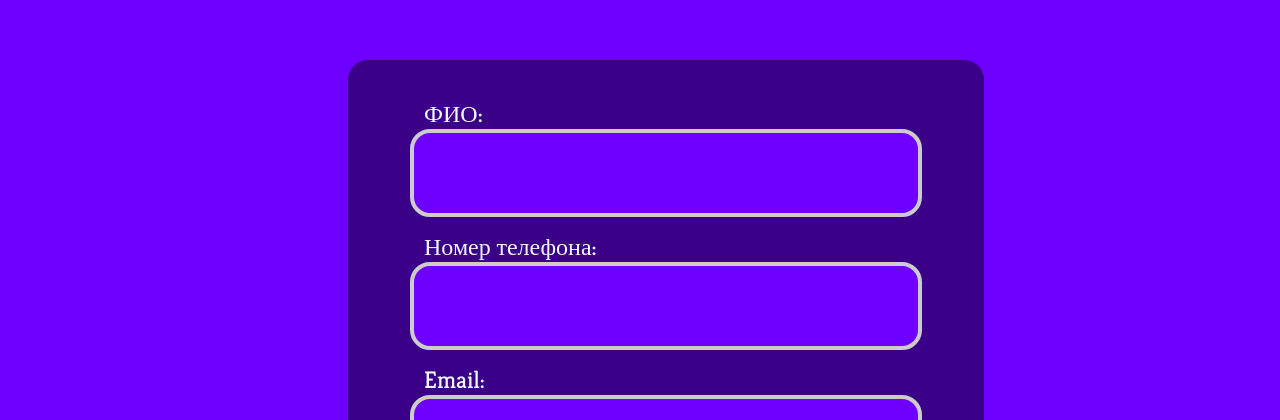
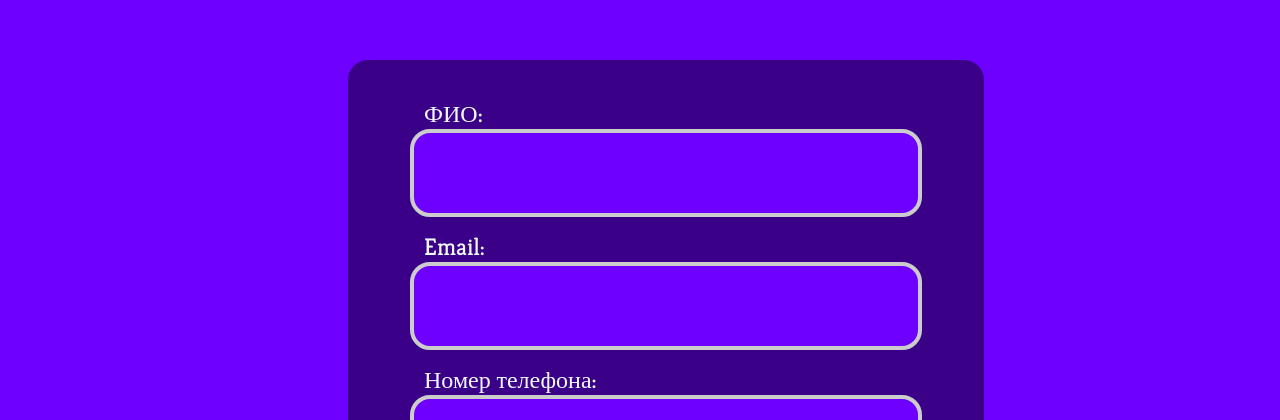
Before and after one commit to sasha-elnik/1c-sait, a plain HTML site: page contact.html in a window 1280 px wide. Shown: the part 380-800 px from the top of the page. Drawn offline with Linux system fonts and the light colour scheme.

Commit message:
Update contact.html

```diff
--- a/contact.html
+++ b/contact.html
@@ -32,10 +32,10 @@
               <label for="name"><p-form>ФИО:</p-form></label>
               <input type="text" id="name" name="name" required>
 
-              <label for="phone-number"><p-form>Номер телефона:</p-form></label>
+              <label for="phone-number"><p-form>Email:</p-form></label>
               <input type="text" id="text" name="text" required>
 
-              <label for="email"><p-form>Email:</p-form></label>
+              <label for="email"><p-form>Номер телефона:</p-form></label>
               <input id="email" name="email" required>
 
               <button class="submit"><pb>Отправить</pb></button>
```
